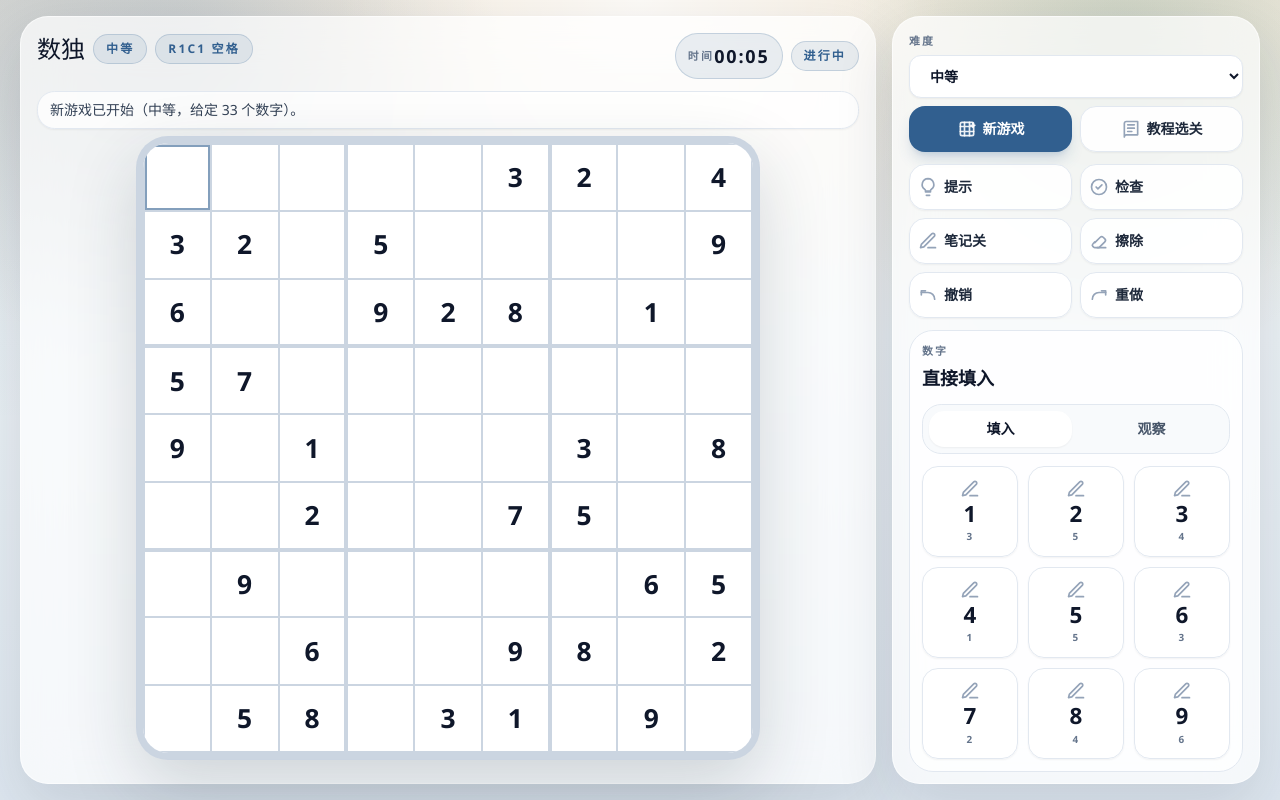
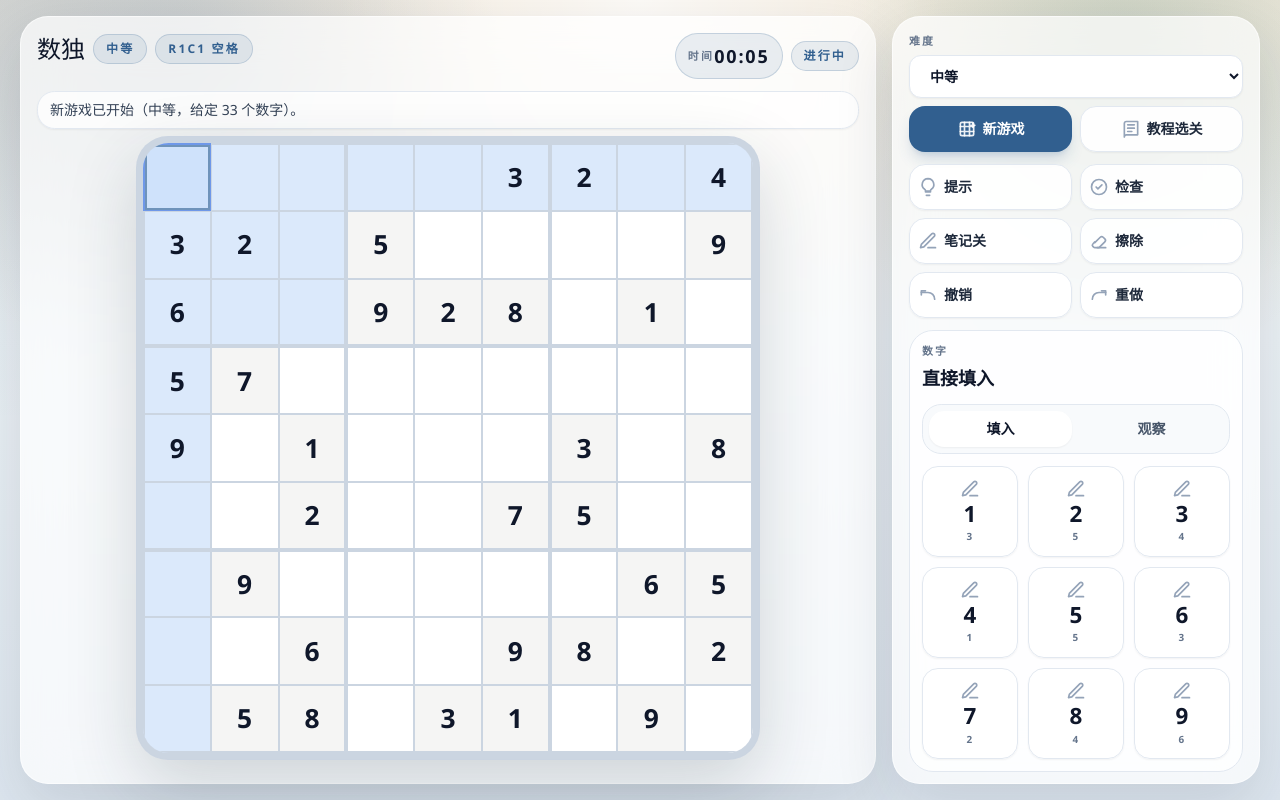
Before and after one commit to yumizhi/sudoku, a React (Vite) app: page / in a window 1280 px wide. Built offline with nearby package versions, Linux system fonts and the light colour scheme.

Commit message:
fix highlight

```diff
--- a/src/features/game/components/Board.tsx
+++ b/src/features/game/components/Board.tsx
@@ -122,26 +122,62 @@ export function Board({ state, onSelectCell }: BoardProps): JSX.Element {
                 isPeer(selected.row, selected.col, row, col)) ||
               (hasGlobalDigitFocus && value !== 0 && value === state.focusDigit);
 
+            let toneClass = isFixed ? "bg-stone-100 text-slate-900" : "bg-white text-tide";
+            let borderClass = "border-slate-300";
+            let ringClass = "";
+
+            if (isBlockedByObservedLine) {
+              toneClass = "bg-[#edf4ff] text-slate-700";
+            }
+
+            if (isRelated) {
+              toneClass = "bg-[#dbe9fb] text-slate-900";
+            }
+
+            if (candidateMatch) {
+              toneClass = "bg-[#dbe9fb] text-slate-900";
+              borderClass = "border-[#8ebcff]";
+              ringClass = "ring-1 ring-inset ring-[#8ebcff]";
+            }
+
+            if (isDigitMatch || isSameValue) {
+              toneClass = "bg-[#2489f0] text-white";
+              borderClass = "border-[#2489f0]";
+              ringClass = "";
+            }
+
+            if (isSelected && value === 0) {
+              toneClass = "bg-[#cfe2fb] text-slate-900";
+              borderClass = "border-[#6f98e9]";
+              ringClass = "ring-2 ring-inset ring-[#6f98e9]";
+            }
+
+            if (isSelected && value !== 0) {
+              toneClass = "bg-[#79a9ff] text-white";
+              borderClass = "border-[#6f98e9]";
+              ringClass = "ring-2 ring-inset ring-[#6f98e9]";
+            }
+
+            if (hasLocalDigitPreview && isSelected) {
+              toneClass = "bg-[#cfe2fb] text-slate-900";
+            }
+
+            if (isConflict) {
+              toneClass = "bg-ember/20 text-ember";
+              borderClass = "border-slate-300";
+              ringClass = "";
+            } else if (isMistake) {
+              toneClass = "bg-ember/10 text-ember";
+              borderClass = "border-slate-300";
+              ringClass = "";
+            }
+
             const classes = [
-              "relative grid aspect-square place-items-center border border-slate-300 bg-white text-[clamp(1rem,2.2vw,1.65rem)] font-bold leading-none text-slate-800 transition-colors duration-150 focus:z-10 focus:outline-none focus-visible:ring-2 focus-visible:ring-tide/60",
-              isFixed ? "bg-stone-100 text-slate-900" : "text-tide",
-              isRelated ? "bg-[#dbe9fb]" : "",
-              isBlockedByObservedLine
-                ? "bg-[#edf4ff]"
-                : "",
-              candidateMatch
-                ? "bg-[#dbe9fb] ring-1 ring-inset ring-[#8ebcff]"
-                : "",
-              isDigitMatch ? "border-[#2489f0] bg-[#2489f0] text-white" : "",
-              isSameValue ? "border-[#2489f0] bg-[#2489f0] text-white" : "",
-              isConflict ? "bg-ember/20 text-ember" : "",
-              !isConflict && isMistake ? "bg-ember/10 text-ember" : "",
-              isSelected && value === 0 ? "bg-[#cfe2fb] ring-2 ring-inset ring-[#6f98e9]" : "",
-              isSelected && value !== 0 ? "border-[#6f98e9] bg-[#79a9ff] text-white ring-2 ring-inset ring-[#6f98e9]" : "",
-              hasLocalDigitPreview && isSelected ? "bg-[#cfe2fb]" : ""
-            ]
-              .filter(Boolean)
-              .join(" ");
+              "relative grid aspect-square place-items-center border text-[clamp(1rem,2.2vw,1.65rem)] font-bold leading-none transition-colors duration-150 focus:z-10 focus:outline-none focus-visible:ring-2 focus-visible:ring-tide/60",
+              toneClass,
+              borderClass,
+              ringClass
+            ].join(" ");
 
             return (
               <button
```
